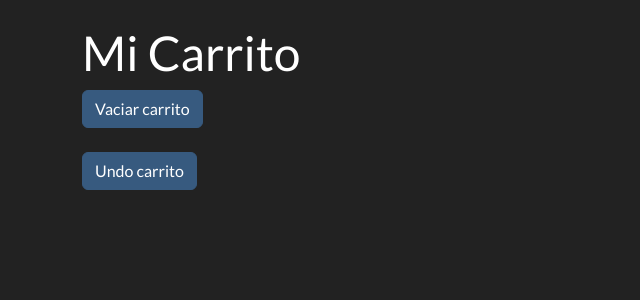
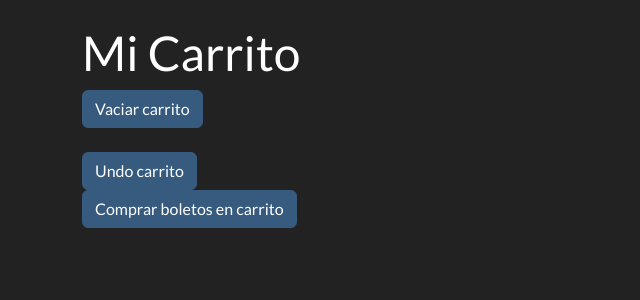
Before and after one commit to Loptt/ticket-shop-app, a Flask app: page /carrito in a window 1280 px wide. Shown: the part 90-390 px from the top of the page, without its empty margins (0-640 px from the left). Run offline with Flask 2, Linux system fonts and the light colour scheme; a user stored in the database is signed in; data comes from the database, SQL or seed files in the repository; both versions use the stored data as it was after the commit; data that the repository does not hold is empty.

Commit message:
Added buy functionality and see access in ticket

```diff
--- a/app/models.py
+++ b/app/models.py
@@ -29,8 +29,8 @@ class User(db.Model, UserMixin):
 
 	@hybrid_property
 	def boletos(self):
-		boletos = BoletoVirtual.query.filter_by(user_id=self.id)
-		boletos = BoletoPresencial.query.filter_by(user_id=self.id) if len(list(boletos)) == 0 else boletos
+		boletos = [boleto for boleto in BoletoPresencial.query.filter_by(user_id=self.id)]
+		boletos = boletos + [boleto for boleto in BoletoVirtual.query.filter_by(user_id=self.id)]
 		return boletos
 
 
@@ -182,8 +182,9 @@ class PresencialFactory(AbstractFactory):
 class Carrito():
 	boletos = []
 	def set_memento(self, carrito_memento):
+		if not carrito_memento.state:
+			return
 		self.boletos = carrito_memento.state.copy()
-		pass
 
 	def create_memento(self):
 		return CarritoMemento(self)
@@ -214,10 +215,17 @@ class CarritoManager():
 		self.carrito.set_memento(self.carrito_memento)
 
 	def vaciar(self):
+		self.carrito_memento = self.carrito.create_memento()
 		self.carrito.boletos = []
 
-	def comprar(self):
-		pass
+	def comprar(self, session):
+		for id in self.carrito.boletos:
+			boleto = Boleto.query.filter_by(id=id).first()
+			boleto = BoletoVirtual.query.filter_by(id=id).first() if boleto.tipo == "Virtual" else BoletoPresencial.query.filter_by(id=id).first()
+			boleto.comprado = 1
+			session.commit()
+
+		self.vaciar()
 
 	def get_boletos(self):
 		return self.carrito.boletos
--- a/app/routes.py
+++ b/app/routes.py
@@ -92,6 +92,19 @@ def comprar_boleto(evento_id):
 	db.session.commit()
 	return redirect(url_for('evento', evento_id=evento.id))
 
+
+@app.route('/carrito/comprar', methods=['POST'])
+@login_required
+def comprar_carrito():
+	if current_user.id not in carritos:
+		carritos[current_user.id] = CarritoManager(carrito=Carrito(), carrito_memento=None)
+
+	carritos[current_user.id].comprar(db.session)
+
+	return redirect(url_for('profile', username=current_user.username))
+
+
+
 @app.route('/carrito/agregar/<int:evento_id>', methods=['POST'])
 @login_required
 def agregar_carrito(evento_id):
@@ -149,6 +162,14 @@ def carrito():
 
 	return render_template('carrito.html', boletos=boletos)
 
+@app.route('/boleto/mostrar/<int:boleto_id>', methods=['GET'])
+@login_required
+def mostrar_boleto(boleto_id):
+	boleto = Boleto.query.filter_by(id=boleto_id).first()
+	boleto = BoletoVirtual.query.filter_by(id=boleto_id).first() if boleto.tipo == "Virtual" else BoletoPresencial.query.filter_by(id=boleto_id).first()
+
+	return render_template('mostrar_boleto.html', boleto=boleto)
+
 
 @app.route('/user/<username>')
 @login_required
--- a/app/templates/carrito.html
+++ b/app/templates/carrito.html
@@ -13,12 +13,15 @@
         </div>
     {% endfor %}
 
-    <form action="{{ url_for('vaciar_carrito') }}" method="post">
+  <form action="{{ url_for('vaciar_carrito') }}" method="post">
 		<button class="btn btn-primary" name="vaciar" value="vaciar">Vaciar carrito</button>
 	</form>
-    <br>
-    <form action="{{ url_for('undo_carrito') }}" method="post">
+  <br>
+  <form action="{{ url_for('undo_carrito') }}" method="post">
 		<button class="btn btn-primary" name="undo" value="undo">Undo carrito</button>
+	</form>
+  <form action="{{ url_for('comprar_carrito') }}" method="post">
+		<button class="btn btn-primary" name="undo" value="undo">Comprar boletos en carrito</button>
 	</form>
 
 {% endblock %}
--- a/app/templates/profile.html
+++ b/app/templates/profile.html
@@ -22,9 +22,11 @@
 <br>
 	<h1>Tus boletos</h1>
 	{% for boleto in user.boletos %}
-		{% if boleto.comprado.data == 1 %}
+		{% if boleto.comprado == 1 %}
 			<h5>{{ boleto.evento.nombre }}</h5>
-			<h5>{{ boleto.mostrarAcceso() }}</h5>
+			<form action="{{ url_for('mostrar_boleto', boleto_id=boleto.id) }}" method="get">
+				<button class="btn btn-primary" name="comprar">Mostrar acceso</button>
+			</form>
 			<br>
 		{% endif %}
 	{% endfor %}
```
Also changed, not shown: app/templates/mostrar_boleto.html (added, +13 -0 lines), app/site.db.
